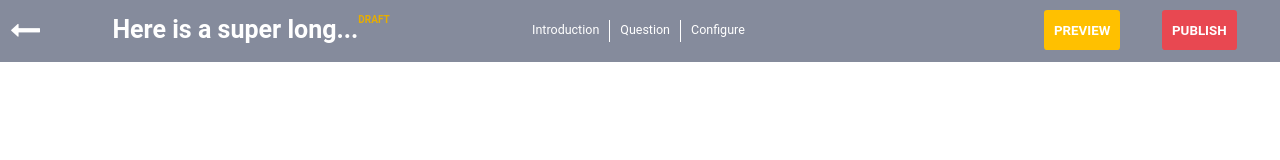
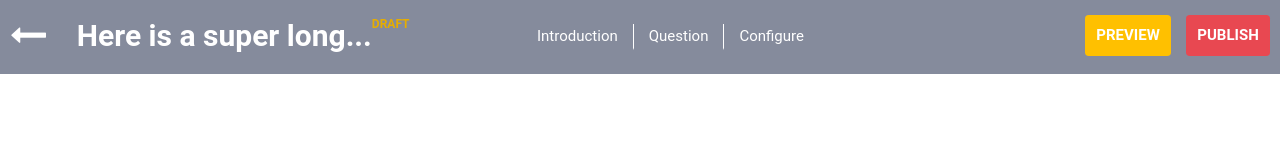
Before and after one commit to enderjjk/Peak, a plain HTML site: page index.html in a window 1280 px wide. Drawn offline with Linux system fonts and the light colour scheme.

Commit message:
changes to BEN convention

```diff
--- /dev/null
+++ b/css/media.css
@@ -0,0 +1,12 @@
+@media screen and (max-width: 1000px){
+	body{
+		font-size: 0.6em;
+	}
+	.header a.navigation--item{ font-size:1.5em!important; }
+}
+@media screen and (max-width: 940px){
+	.header a.navigation--item{ font-size:1.3em!important; }
+	.header--section--title h1{
+		font-size:2.25em!important;
+	}
+}
--- a/css/peak.less
+++ b/css/peak.less
@@ -5,26 +5,29 @@
 
 @yellow:#ffc000;
 @red:#e84851;
-body{
-	font-size:62.5%; /* =10px */
+@background-color:#858b9c;
+
+body, button{
 	font-family: "Roboto","Helvetica Neue","Helvetica",Helvetica,Arial,sans-serif;
 }
-header{
+body {
+	font-size:0.75em; /* =12px */
+}
+.header{
 	min-height:6em;
-	background:#858b9c;
-	section{
-		&.title{
+	background:@background-color;
+	& .section--header{
+		& .section--header--title{
 			line-height:6em;
 			& h1{
 				font-size:2.5em;
 				float:left;
 				color:#fff;
 				font-weight:600;
-
 			}
 			& span{
 				float: left;
-				position: relative;
+				position: absolute;
 				margin-top: -1em;
 				color: darken(@yellow,5%);
 				font-size: 1em;
@@ -33,24 +36,24 @@ header{
 			}
 		}
 	}
-	& ul{
+	& .section--navigation {
 		float:left;
-		padding:2em;
+		padding-top:2em;
+		padding-bottom:2em;
 		line-height:2em;
-		& li{
+
+		& .navigation--item{
 			float:left;
 			border-left:1px solid #fff;
-			& a{
+			font-size:1.25em;
 			float:left;
 			text-align:center;
 			text-decoration:none;
 			color:#fff;
-				font-size:1.25em;
 			padding:0 1em;
-				border-bottom:2px solid #858b9c;
+			border-bottom:2px solid @background-color;
 			&:hover, &:focus{
 				border-bottom:2px solid #fff;
-				}
 			}
 			&:first-of-type{
 				border-left:0;
@@ -58,31 +61,43 @@ header{
 		}
 	}
 }
-button{
-	font-family: "Roboto","Helvetica Neue","Helvetica",Helvetica,Arial,sans-serif;
-	text-transform:uppercase;
+.button{
 	padding:0.75em;
+	margin:1em 0;
 	border-radius:0.25em;
+	font-size:1.25em;
 	-moz-border-radius:0.25em;
 	border:0;
+	text-transform:uppercase;
 	color:#fff;
 	font-weight:600;
-	height:3em;
 	cursor:pointer;
-	margin:0.75em 0;
-	&.preview{
+
+	&.button--float--right{
+		float:right;
+	}
+	&.button--float--left{
+		float:left;
+	}
+	&.button--margin--right{
+		margin-right:1em;
+	}
+	&.button--margin--left{
+		margin-left:1em;
+	}
+	&.button--preview{
 		background:@yellow;
 		&:hover{
 			background: darken(@yellow,10%);
 		}
 	}
-	&.publish{
+	&.button--publish{
 		background:@red;
 		&:hover{
 			background: darken(@red,10%);
 		}
 	}
-	&.pre-page{
+	&.button--previous-page{
 		padding:0;
 		margin:0;
 		height:2em;
--- a/css/unsemantic-grid-responsive.css
+++ b/css/unsemantic-grid-responsive.css
@@ -1,9 +1,9 @@
 /* ============================================ */
 /* This file has a mobile-to-desktop breakpoint */
 /* ============================================ */
-@media screen and (max-width: 767px) {
+@media screen and (max-width: 560px) {
   @-ms-viewport {
-    width: 767px;
+    width: 560px;
 }
 }
 @media screen {
--- a/index.html
+++ b/index.html
@@ -8,37 +8,29 @@
 <meta name="keywords" content="">
 <link rel="stylesheet/less" type="text/css" href="css/peak.less" media="screen" />
 <script src="js/less.min.js"></script>
+<link rel="stylesheet" href="css/media.css" />
 <script src="js/jquery-3.0.0.min.js"></script>
 <script src="js/jquery-3.0.0.min.js"></script>
 </head>
 <body>
-    <header class="grid-100 mobile-grid-100 grid-parent">
-		<section>
-			<div class="grid-40 mobile-grid-100 grid-parent">
-				<section class="grid-20 mobile-grid-20">
-					<button class="pre-page"><i class="fa fa-long-arrow-left" aria-hidden="true"></i></button>
-				</section>
-				<section class="title grid-80 mobile-grid-80">
-					<h1>Here is a super long...</h1><span>Draft</span>
-				</section>
-			</div>
-			<div class="grid-40 mobile-grid-100">
-				<ul class="grid-100 mobile-grid-100 grid-parent">
-					<li class="mobile-gird-33"><a href="#" class="mobile-grid-100">Introduction</a></li>
-					<li class="mobile-gird-33"><a href="#" class="mobile-grid-100">Question</a></li>
-					<li class="mobile-gird-33"><a href="#" class="mobile-grid-100">Configure</a></li>
-				</ul>
-			</div>
-			<div class="grid-20 mobile-grid-100">
-				<div class="grid-50 mobile-grid-50">
-					<button class="preview mobile-grid-100">Preview</button>
-				</div>
-				<div class="grid-50 mobile-grid-50">
-					<button class="publish mobile-grid-100">Publish</button>
-				</div>
-			</div>
+    <header class="grid-100 mobile-grid-100 grid-parent header">
+		<section class="grid-40 mobile-grid-100 grid-parent section--header">
+			<section class="grid-15 mobile-grid-15">
+				<button class="button button--previous-page"><i class="fa fa-long-arrow-left" aria-hidden="true"></i></button>
+			</section>
+			<section class="grid-85 mobile-grid-85 grid-parent section--header--title">
+				<h1>Here is a super long...</h1><span>Draft</span>
+			</section>
+		</section>
+		<nav class="grid-35 mobile-grid-100 section--navigation">
+			<a href="#" class="mobile-grid-33 navigation--item">Introduction</a>
+			<a href="#" class="mobile-grid-33 navigation--item">Question</a>
+			<a href="#" class="mobile-grid-33 navigation--item">Configure</a>
+		</nav>
+		<section class="grid-25 mobile-grid-100">
+			<button class="button button--publish button--float--right">Publish</button>
+			<button class="button button--preview button--float--right button--margin--right">Preview</button>
 		</section>
 	</header>
-
 </body>
 </html>
```
Lines whose indentation alone changed are shown as unchanged.
